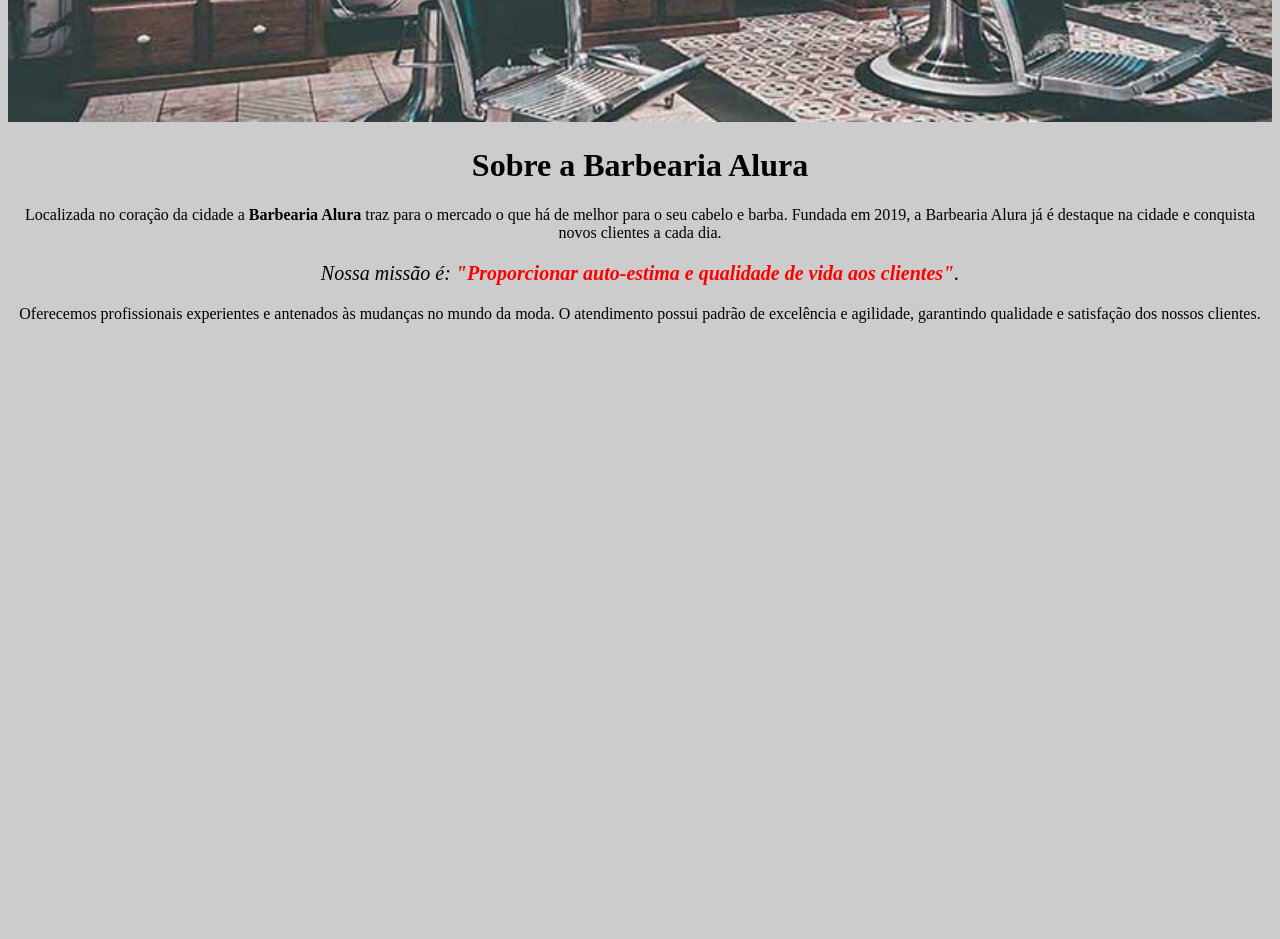
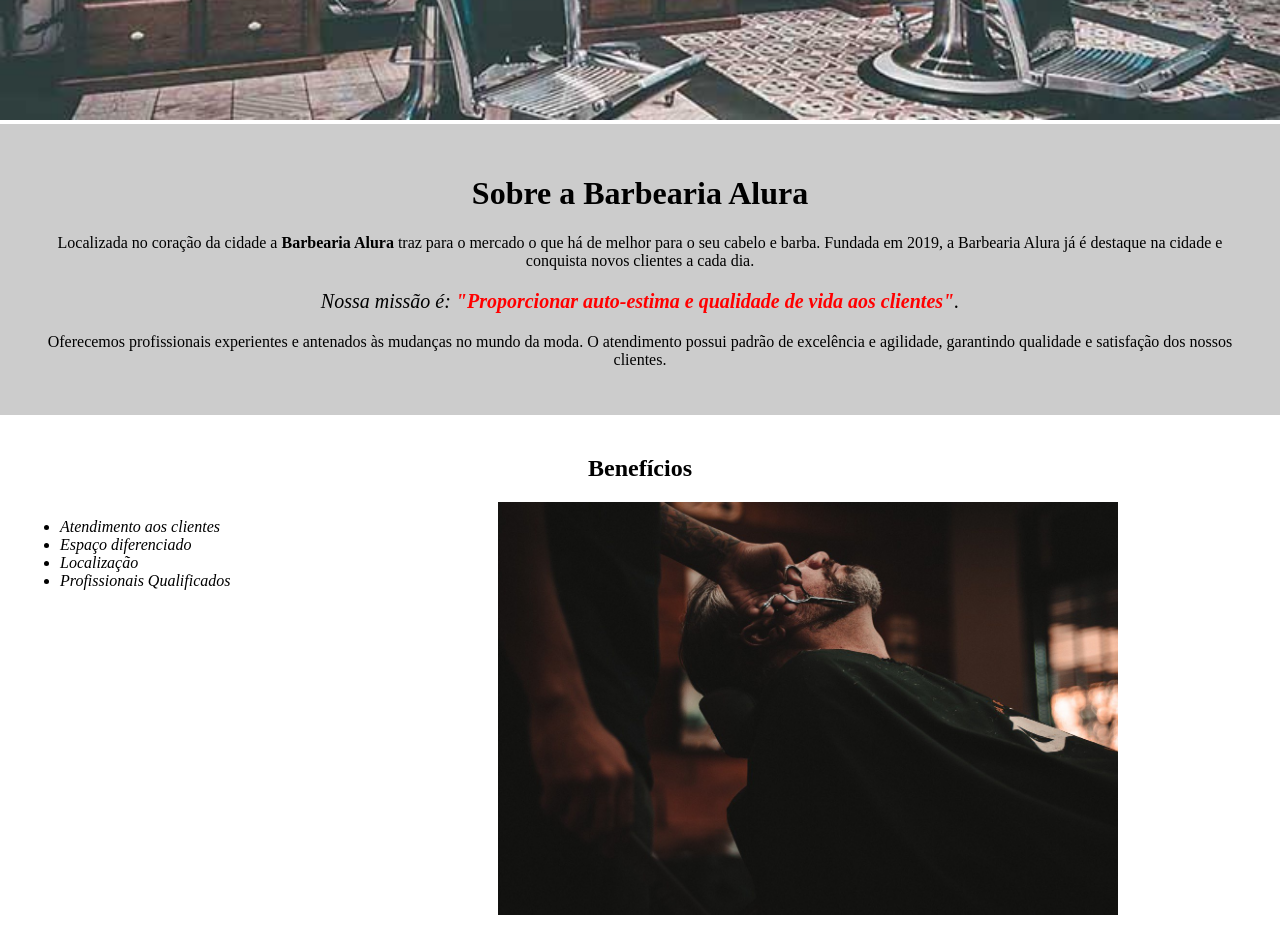
Before and after one commit to oJoaoPeOliveira/Site-barbearia, a plain HTML site: page index.html in a window 1280 px wide. Shown: the part 360-1299 px from the top of the page. Before the commit the page ends 800 px from the top, so only its background shows below. Drawn offline with Linux system fonts and the light colour scheme.

Commit message:
Listas e divisões de conteúdo

```diff
--- a/index.html
+++ b/index.html
@@ -11,16 +11,29 @@
         </style>
     </head>
     <body>
-
         <!-- F12 Dev tools no Google Chrome para ver código, html, css, elementos -->
         <img id="banner" src="imagens/banner.jpg" alt="Banner com duas poltronas na barbearia">
 
-        <h1>Sobre a Barbearia Alura</h1>
+        <div class="principal">
+            <h1>Sobre a Barbearia Alura</h1>
 
-        <p>Localizada no coração da cidade a <strong>Barbearia Alura</strong> traz para o mercado o que há de melhor para o seu cabelo e barba. Fundada em 2019, a Barbearia Alura já é destaque na cidade e conquista novos clientes a cada dia.</p>
+            <p>Localizada no coração da cidade a <strong>Barbearia Alura</strong> traz para o mercado o que há de melhor para o seu cabelo e barba. Fundada em 2019, a Barbearia Alura já é destaque na cidade e conquista novos clientes a cada dia.</p>
 
-        <p id="missao" style="font-size: 20px;"><em>Nossa missão é: <strong>"Proporcionar auto-estima e qualidade de vida aos clientes"</strong>.</em></p>
+            <p id="missao" style="font-size: 20px;"><em>Nossa missão é: <strong>"Proporcionar auto-estima e qualidade de vida aos clientes"</strong>.</em></p>
 
-        <p>Oferecemos profissionais experientes e antenados às mudanças no mundo da moda. O atendimento possui padrão de excelência e agilidade, garantindo qualidade e satisfação dos nossos clientes.</p>
+            <p>Oferecemos profissionais experientes e antenados às mudanças no mundo da moda. O atendimento possui padrão de excelência e agilidade, garantindo qualidade e satisfação dos nossos clientes.</p>
+        </div>
+        <div class="beneficios">
+            <h2>Benefícios</h2>
+
+            <ul>
+                <li class="itens">Atendimento aos clientes</li>
+                <li class="itens">Espaço diferenciado</li>
+                <li class="itens">Localização</li>
+                <li class="itens">Profissionais Qualificados</li>
+            </ul>
+
+            <img class="imagemBeneficios" src="imagens/beneficios.jpg" alt="Imagem do cliente fazendo a barba">
+        </div>
     </body>
 </html>
--- a/style.css
+++ b/style.css
@@ -1,11 +1,16 @@
 /*TAG PAI DE TODAS AS TAGS*/
 body {
-    background: #CCCCCC;
+    margin: 0px;
 }
 
 #banner {
     width: 100%;
 
+}
+
+.principal {
+    background: #CCCCCC;
+    padding: 30px;
 }
 
 h1 {
@@ -23,3 +28,27 @@ p {
 em strong {
     color: #FF0000;
 }
+
+.itens {
+    font-style: italic;
+}
+
+.beneficios {
+    background: #FFFFFF;
+    padding: 20px;
+}
+
+h2 {
+    text-align: center;
+}
+
+ul {
+    display: inline-block;
+    vertical-align: top;
+    width: 20%;
+    margin-right: 15%;
+}
+
+.imagemBeneficios {
+    width: 50%;
+}
```
